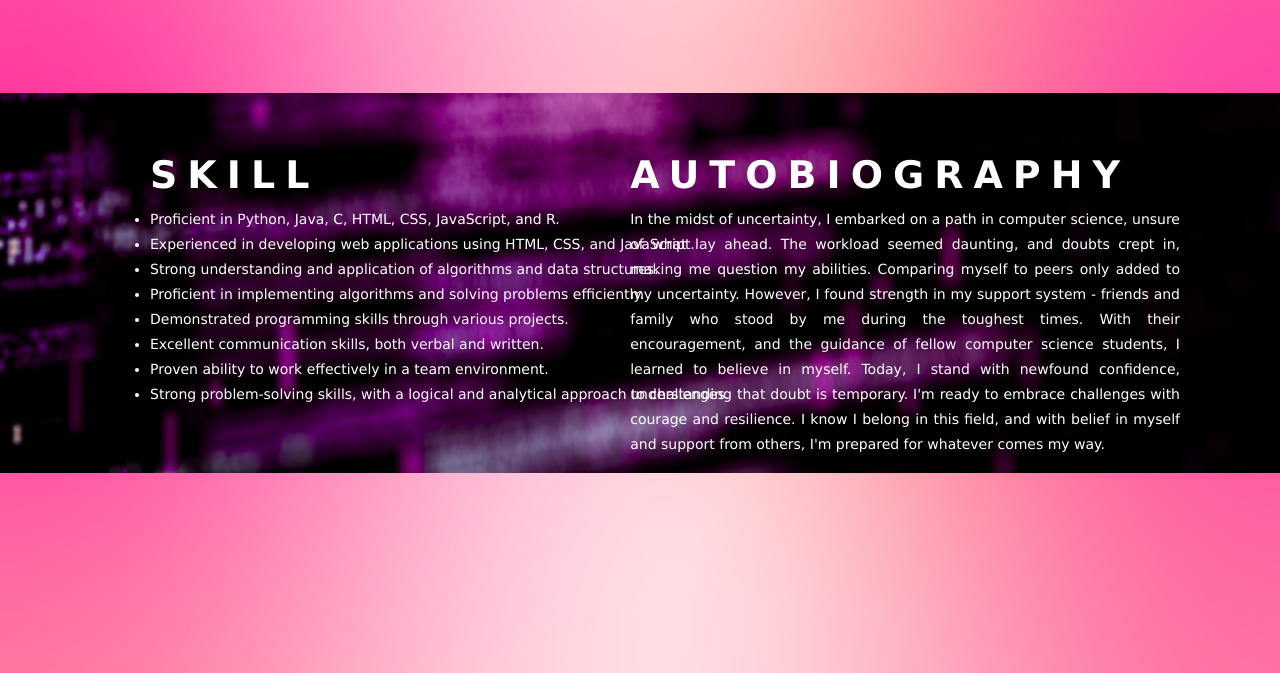
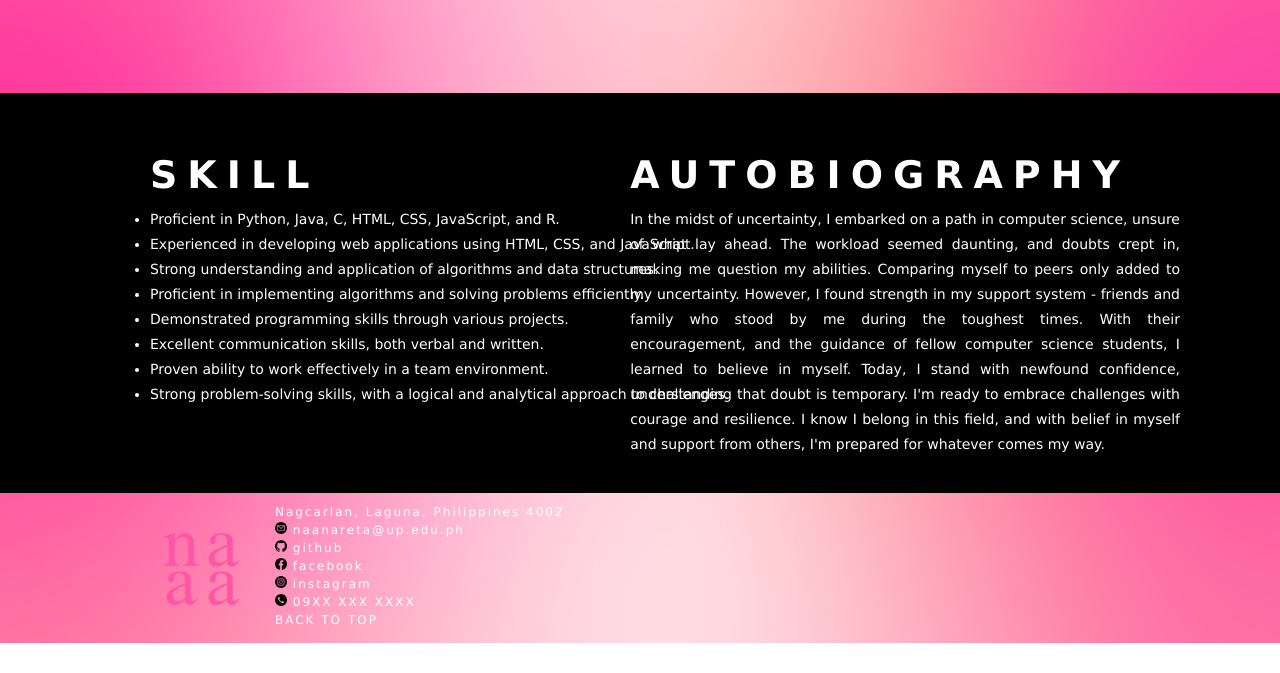
Before and after one commit to nadineanareta/anareta-u1l-exercise02, a plain HTML site: page index.html in a window 1280 px wide. Shown: the part 987-1660 px from the top of the page. After the commit the page ends 1630 px from the top, so only its background shows below. Drawn offline with Linux system fonts and the light colour scheme.

Commit message:
Added a footer and did minor revisions

```diff
--- a/index.html
+++ b/index.html
@@ -31,9 +31,15 @@
                 <div class="project">PROJECTS</div>
                 <div class="img_proj">
                     <div class="img_list">
-                        <div class="cmsc12"></div>
-                        <div class="cmsc22"></div>
-                        <div class="cmsc150"></div>
+                        <div class="cmsc12">
+                            <a class="click" href="https://github.com/nadineanareta/cmsc12-project" target="_blank"></a>
+                        </div>
+                        <div class="cmsc22">
+                            <a class="click" href="https://github.com/nadineanareta/cmsc22-project" target="_blank"></a>
+                        </div>
+                        <div class="cmsc150">
+                            <a class="click" href="https://github.com/nadineanareta/cmsc150-project" target="_blank"></a>
+                        </div>
                     </div>
 
                 </div>
@@ -66,10 +72,30 @@
                 </div>
             </div>
             <div id="contact">
-
+                <div class="footer">
+                    <img class="logo_footer" src="naaa logo.png">
+                </div>
+                <div class="social">
+                    <ul>
+                        <li>Nagcarlan, Laguna, Philippines 4002</li>
+                        <li class="links"><img src="email.png" height="12px">
+                            <a class="foot" href="https://mail.google.com/mail/#compose" target="_blank">naanareta@up.edu.ph</a>
+                        </li>
+                        <li class="links"><img src="github.png" height="12px">
+                            <a class="foot" href="https://github.com/nadineanareta" target="_blank">github</a>
+                        </li>
+                        <li class="links"><img src="facebook.png" height="12px">
+                            <a class="foot" href="https://www.facebook.com/anareta.nadayn" target="_blank">facebook</a>
+                        </li>
+                        <li class="links"><img src="instagram.png" height="12px">
+                            <a class="foot" href="https://www.instagram.com/na.anareta/" target="_blank">instagram</a>
+                        </li>
+                        <li><img src="phone.png" height="12px">  09XX XXX XXXX</li>
+                        <li class="links">
+                            <a class="foot" href="#home">BACK TO TOP</a>
+                        </li>
+                    </ul>
+                </div>
             </div>
-    </body>
-
-
-
+        </body>
 </html>
--- a/style.css
+++ b/style.css
@@ -53,19 +53,18 @@ a:hover{
 	background-position: center;
 	background-size: cover;
 	display: block;
-
 }
 
 #skill_about{
-	height: 380px;
+	height: 400px;
 	display: flex;
-	background-image: url(bg2.png);
+	background-color: black;
 	background-position: center;
 	background-size: cover;
 }
 
 #contact{
-	height: 200px;
+	height: 150px;
 	background: url(bg.png);
 	background-position: center;
 	background-size: cover;
@@ -173,6 +172,14 @@ a:hover{
 	text-align: center;
 }
 
+.click{
+	display: flex;
+	height: 400px;
+	background-color: black;
+	padding: 0px;
+	opacity: 0%;
+}
+
 .cmsc12{
 	height: 400px;
 	background: url(img12.png);
@@ -181,6 +188,7 @@ a:hover{
 	background-position: center;
 	flex: 1;
 }
+
 .cmsc12:hover{
 	background-image: url(12_2.png);
 }
@@ -263,3 +271,44 @@ a:hover{
 	padding-right: 100px;
 	text-align: justify;
 }
+
+.footer{
+	position: relative;
+	left: 150px;
+	display: flex;
+	align-items: center;
+}
+
+.logo_footer{
+	height: 70%;
+}
+
+.social{
+	display: flex;
+	position: relative;
+	left: 170px;
+}
+
+.social ul li{
+	list-style: none;
+	color: white;
+	font-family: Verdana, sans-serif;
+	font-size: 12px;
+	letter-spacing: 2px;
+	line-height: 18px;
+	text-decoration: none;
+	position: relative;
+	top: 10px;
+}
+
+.links:hover{
+	text-decoration: underline;
+}
+
+.foot{
+	color: white;
+	font-family: Verdana, sans-serif;
+	font-size: 12px;
+	letter-spacing: 2px;
+	padding: 0px;
+}
```
Also changed, not shown: email.png (added), facebook.png (added), github.png (added), instagram.png (added), phone.png (added).
